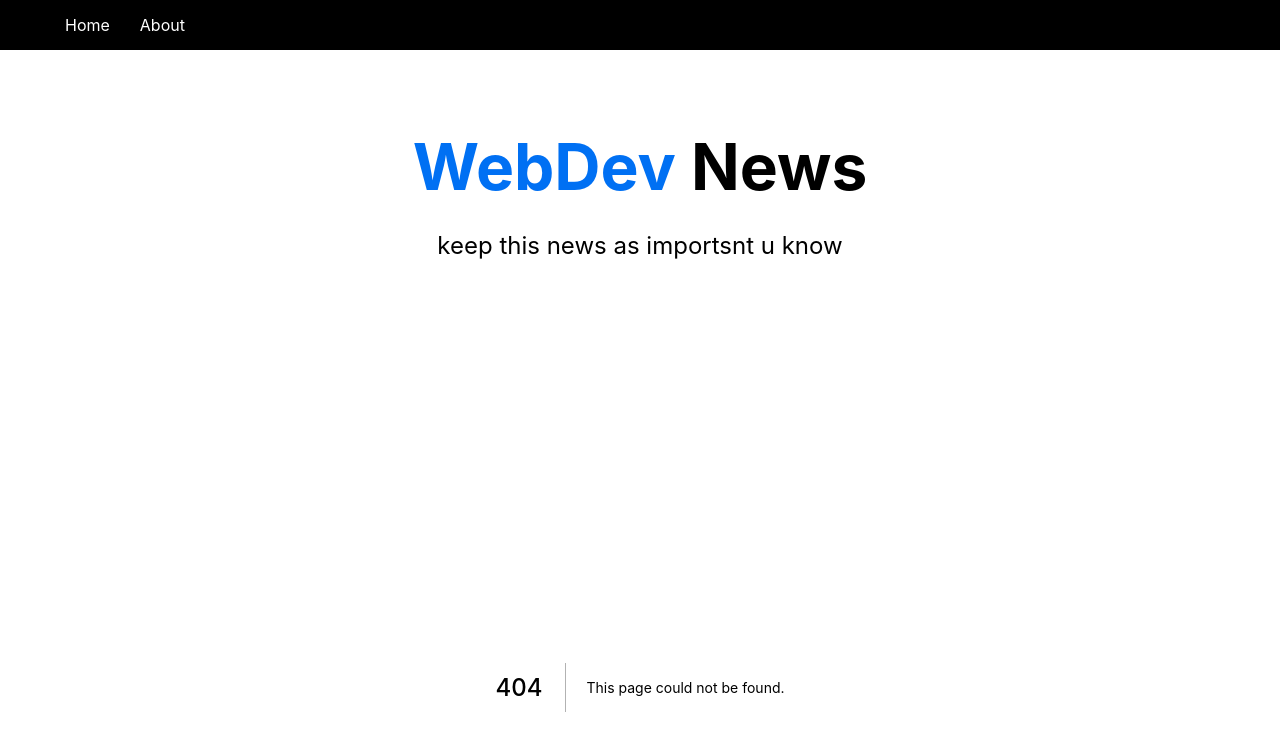
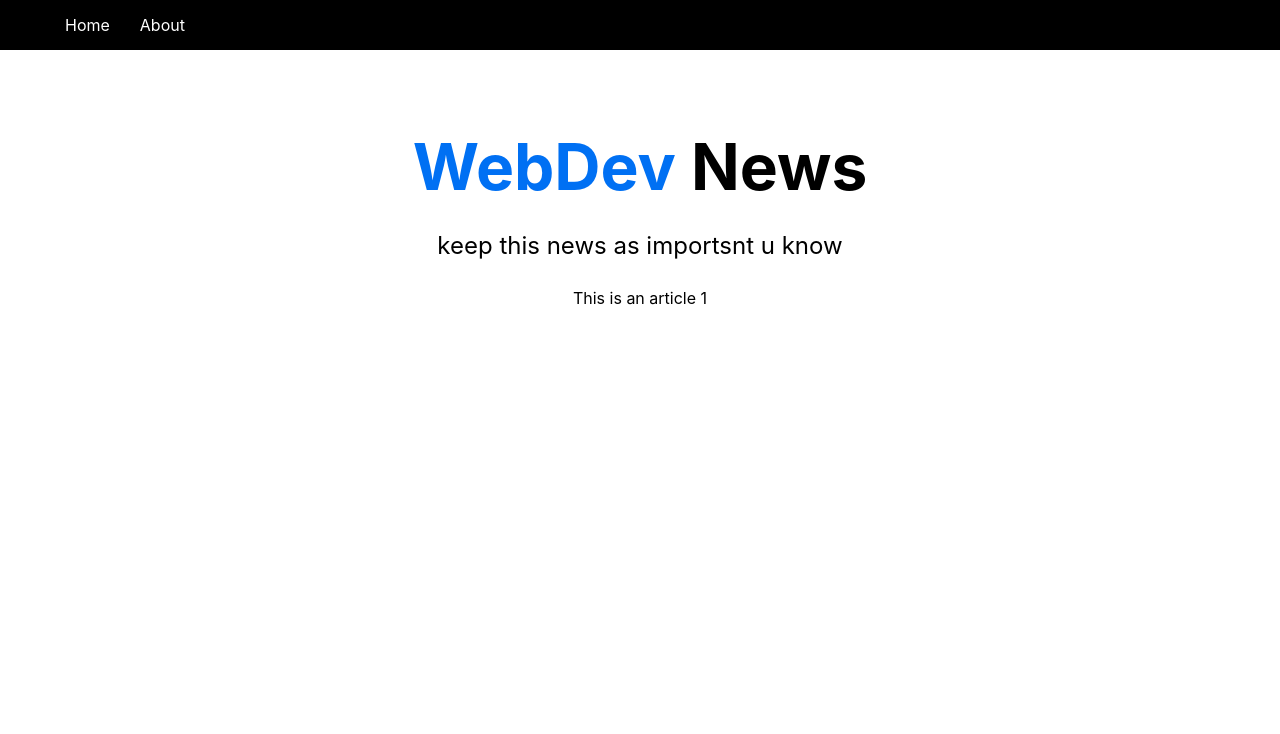
Before and after one commit to Karishmakarkii/Learn-Nextjs, a Next.js app: page /article/1 in a window 1280 px wide. Before the commit this address had no page. Shown: the top 734 px of the page. Built offline with nearby package versions, Linux system fonts and the light colour scheme.

Commit message:
userouter and id and slug concept

```diff
--- /dev/null
+++ b/pages/article/[id]/index.js
@@ -0,0 +1,13 @@
+import {useRouter} from 'next/router'
+
+const article = () => {
+    const router = useRouter()
+    const {id} = router.query
+    return (
+        <div>
+            This is an article {id}
+        </div>
+    )
+}
+
+export default article
```
